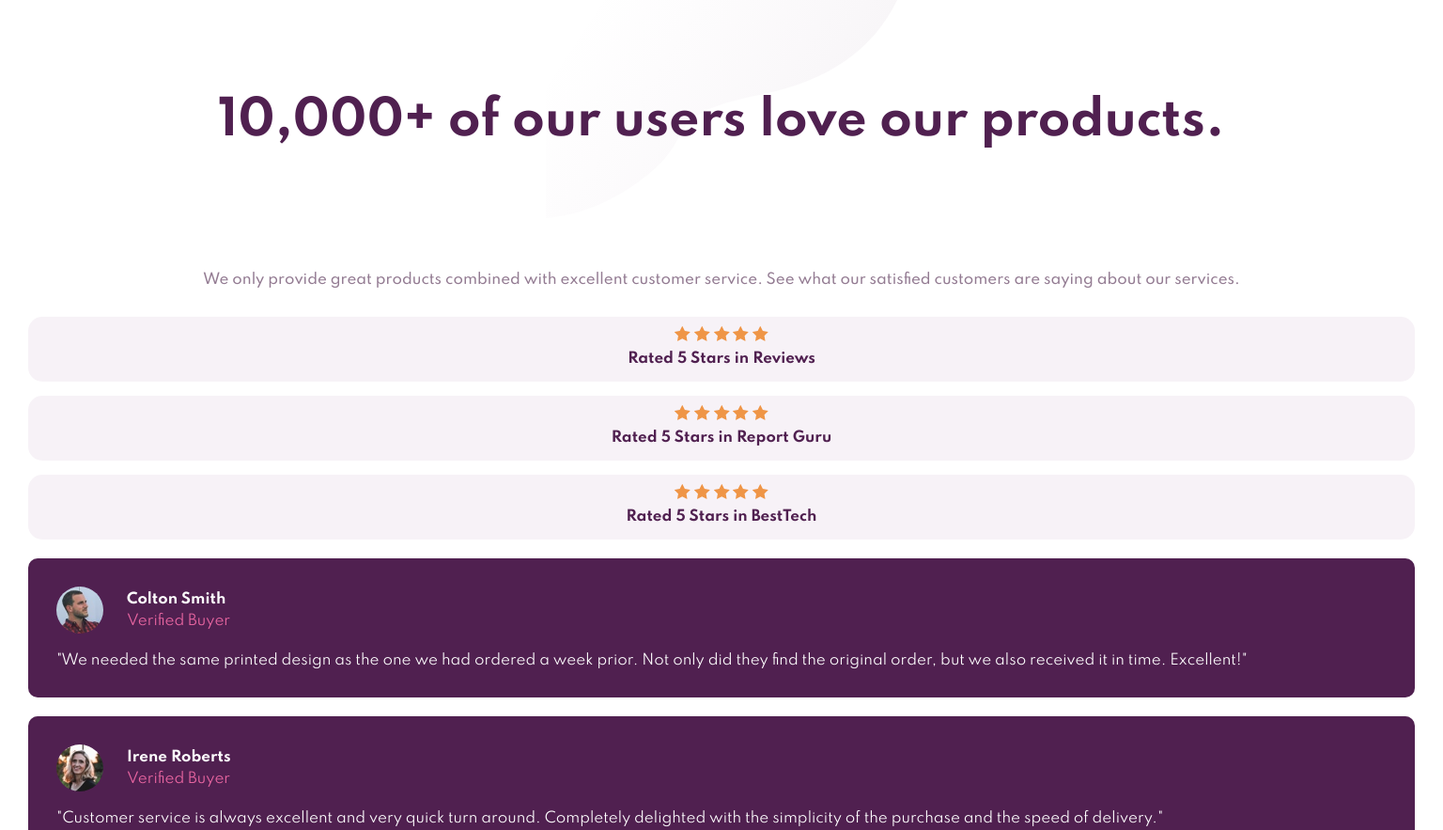
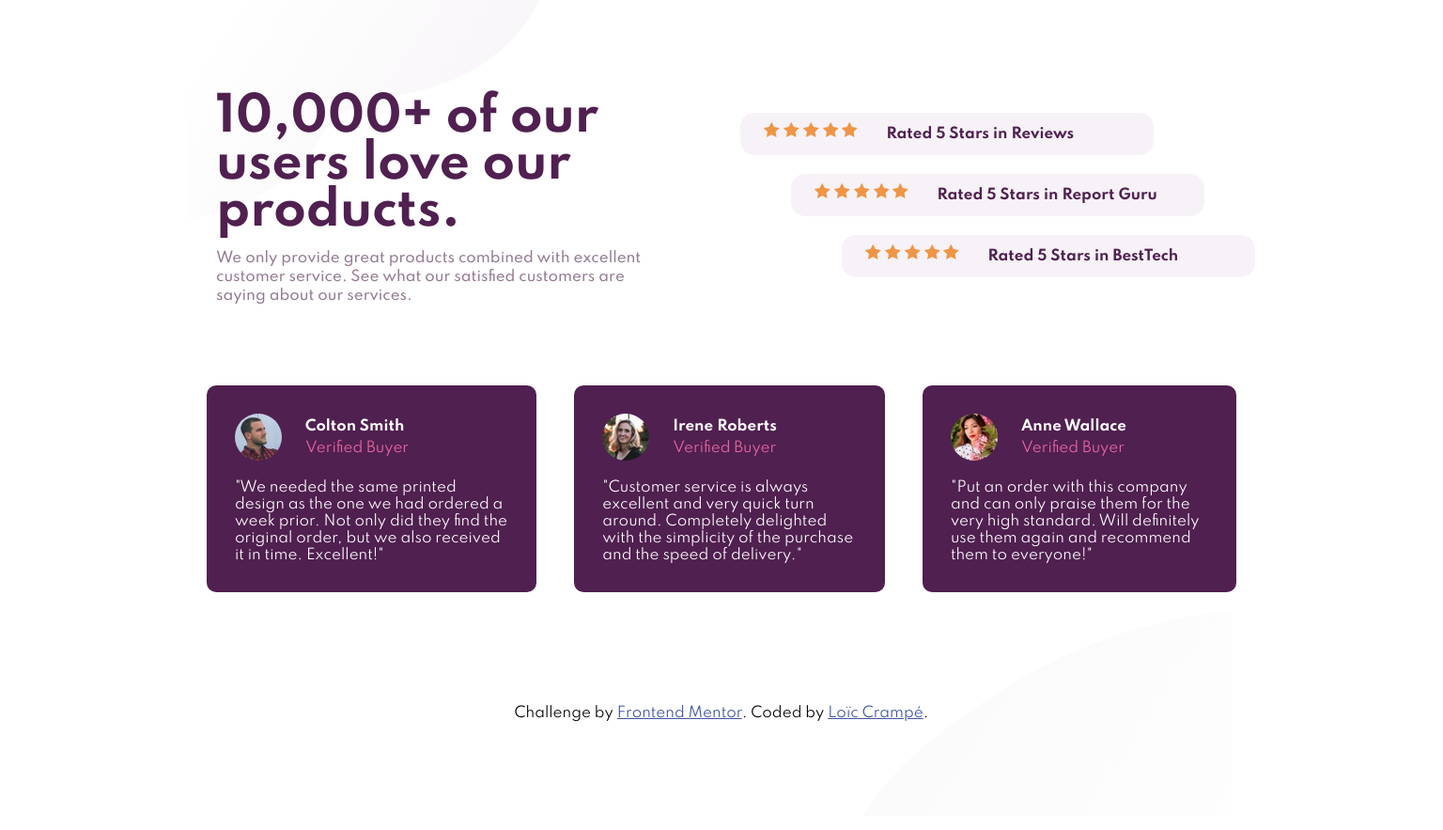
Before and after one commit to LoicCrampe/Social-Proof-Section-Master, a plain HTML site: page index.html in a window 1536 px wide. Shown: the top 883 px of the page at 94% size. Drawn offline with Linux system fonts and the light colour scheme.

Commit message:
Desktop version done soon

```diff
--- a/index.html
+++ b/index.html
@@ -25,10 +25,10 @@
 </head>
 
 <body>
+    <div id="content">
     <header>
         <h1 class="title">10,000+ of our users love our products.</h1>
     </header>
-    <div id="content">
         <div id="description">
             <p>
                 We only provide great products combined with excellent customer service.
@@ -137,10 +137,12 @@
     </div>
     <footer>
         <div class="attribution">
-            Challenge by
-            <a href="https://www.frontendmentor.io?ref=challenge" target="_blank">Frontend Mentor</a>. Coded by <a
-                href="#">Loïc
-                Crampé</a>.
+            <p>
+                Challenge by
+                <a href="https://www.frontendmentor.io?ref=challenge" target="_blank">Frontend Mentor</a>. Coded by <a
+                    href="#">Loïc
+                    Crampé</a>.
+            </p>
         </div>
     </footer>
 </body>
--- a/style.css
+++ b/style.css
@@ -22,31 +22,32 @@
         padding: 0;
         margin: 0;
     }
+
     header {
         background-image: url(./images/bg-pattern-top-mobile.svg);
         background-repeat: no-repeat;
         background-position: top;
         position: relative;
-        z-index: 10;
-        padding: 100px 30px;
-    }
-
-    #content {
-        padding: 0px 30px;
+        z-index: 10000;
+        padding: 100px 0 0 0;
     }
 
     .title {
-        font-size: 50px;
-        color: var(--veryDarkMagenta);
         font-size: 35px;
+        font-weight: 700;
         color: var(--veryDarkMagenta);
         text-align: center;
+        padding: 0px 50px;
     }
 
     #description>p {
         color: var(--darkMagenta);
         text-align: center;
         font-weight: 500;
+    }
+
+    #description, #rated, #comment {
+        padding: 0px 30px;
     }
 
     #description {
@@ -107,14 +108,166 @@
         background-position: top;
         position: relative;
         z-index: 10;
-        padding: 100px 30px;
+        padding: 100px 0 100px 0;
+    }
+
+    footer p{
+        padding: 0 80px;
     }
 }
 
 /* Desktop */
 @media screen and (min-width: 1440px) {
+    body {
+        padding: 0;
+        margin: 0;
+    }
+
+    /* GRID */
+    #content {
+        display: grid;
+        grid-template-columns: 1fr 1fr 40px 2fr;
+        grid-template-rows: auto;
+        grid-template-areas:
+          "header header . rated"
+          "description description . rated"
+          "comment comment comment comment"
+          "footer footer footer footer";
+    }
+    /* END GRID */
+
+    header {
+        background-image: url(./images/bg-pattern-top-desktop.svg) no-repeat top;
+        background-repeat: no-repeat;
+        background-position: top left;
+        position: relative;
+        z-index: 10;
+        grid-area: header;
+    }
+
+    #content {
+        padding: 0px 200px;
+    }
+
     .title {
         font-size: 50px;
         color: var(--veryDarkMagenta);
+        text-align: left;
+        padding: 0px 30px;
+        line-height: 50px;
+    }
+
+    #description>p {
+        color: var(--darkMagenta);
+        font-weight: 500;
+        text-align: left;
+        line-height: 20px;
+    }
+
+    #description {
+        margin: 15px 0;
+        grid-area: description;
+    }
+
+    #rated {
+        grid-area: rated;
+        padding: 110px 0 0 0;
+        display: flex;
+        flex-flow: column;
+    }
+
+    #rated>div {
+        background-color: var(--lightMagenta);
+        border-radius: 15px;
+        margin: 10px 0;
+        padding: 10px;
+        width: 420px;
+        height: 25px;
+        display: flex;
+        align-items: center;
+    }
+
+    #rated div:nth-child(0n+1) {
+        align-self: flex-start;
+    }
+
+    #rated div:nth-child(0n+2) {
+        align-self: center;
+    }
+
+    #rated div:nth-child(0n+3) {
+        align-self: flex-end;
+    }
+
+    #rated>div>div{
+        padding: 0 15px;
+    }
+
+
+    #rated>div>div>p {
+        color: var(--veryDarkMagenta);
+        font-weight: 700;
+        margin: 5px 0;
+    }
+
+    #comment {
+        grid-area: comment;
+        padding: 50px 0 0 0;
+        display: flex;
+        flex-direction: row;
+        margin: 0;
+    }
+
+    #comment h4 {
+        color: var(--white);
+        margin-bottom: 5px;
+        padding-top: 5px;
+    }
+
+    #comment p {
+        color: var(--softPink);
+        font-weight: 400;
+    }
+
+    #comment>div {
+        background-color: var(--veryDarkMagenta);
+        border-radius: 10px;
+        margin: 20px 20px;
+        padding: 30px;
+    }
+
+
+    #comment div:nth-child(0n+1) {
+        justify-content: flex-start;
+    }
+
+    #comment div:nth-child(0n+2) {
+        justify-content: center;
+    }
+
+    #comment div:nth-child(0n+3) {
+        justify-content: flex-end;
+    }
+
+    #comment>div>div {
+        display: flex;
+        align-content: center;
+    }
+
+    #comment>div>p {
+        color: var(--white);
+        margin-top: 15px;
+    }
+
+    #comment>div>div>div img {
+        width: 50px;
+        border-radius: 50%;
+        margin: 0 25px 0 0;
+    }
+
+    footer {
+        background-image: url(./images/bg-pattern-bottom-desktop.svg);
+        background-repeat: no-repeat;
+        grid-area: footer;
     }
 }
```
